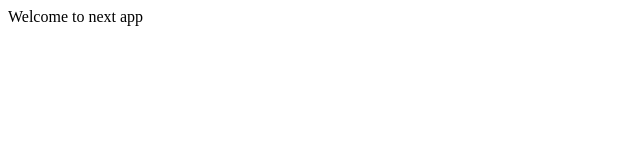
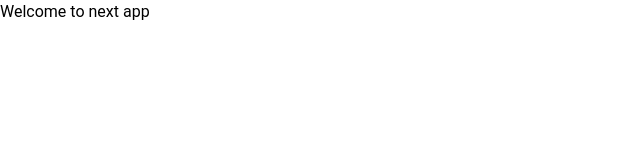
Before and after one commit to moshfiqrony/nextjs-tailwindcss-imdb, a Next.js app: page / in a window 1280 px wide. Shown: the top 160 px of the page, without its empty margins (0-640 px from the left). Built offline with nearby package versions, Linux system fonts and the light colour scheme.

Commit message:
MR | Global styles added

```diff
--- a/pages/_app.js
+++ b/pages/_app.js
@@ -1,4 +1,5 @@
-import 'tailwindcss/tailwind.css'
+// import 'tailwindcss/tailwind.css'
+import '../styles/index.css'
 
 function MyApp({ Component, pageProps }) {
   return <Component {...pageProps} />
--- /dev/null
+++ b/styles/index.css
@@ -0,0 +1,9 @@
+@tailwind base;
+@tailwind components;
+@tailwind utilities;
+
+@import url('https://fonts.googleapis.com/css2?family=Roboto:ital,wght@0,100;0,300;0,400;0,500;0,700;0,900;1,100;1,300;1,400;1,500;1,700;1,900&display=swap');
+
+*{
+    font-family: 'Roboto', sans-serif;
+}
```
